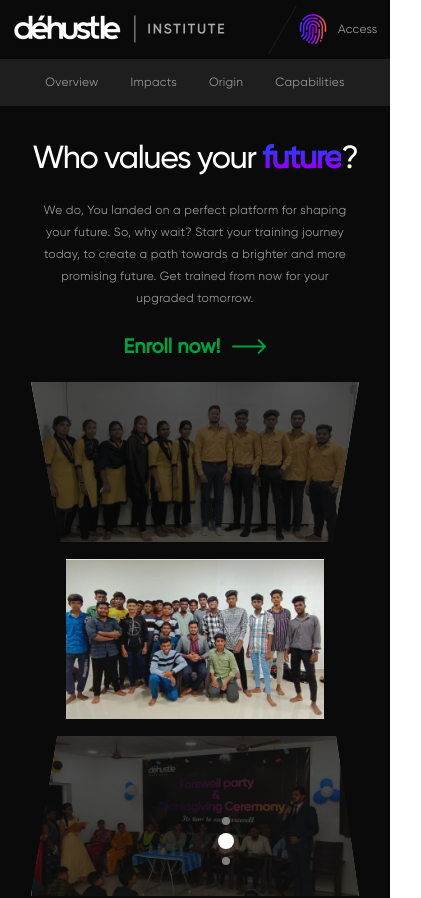
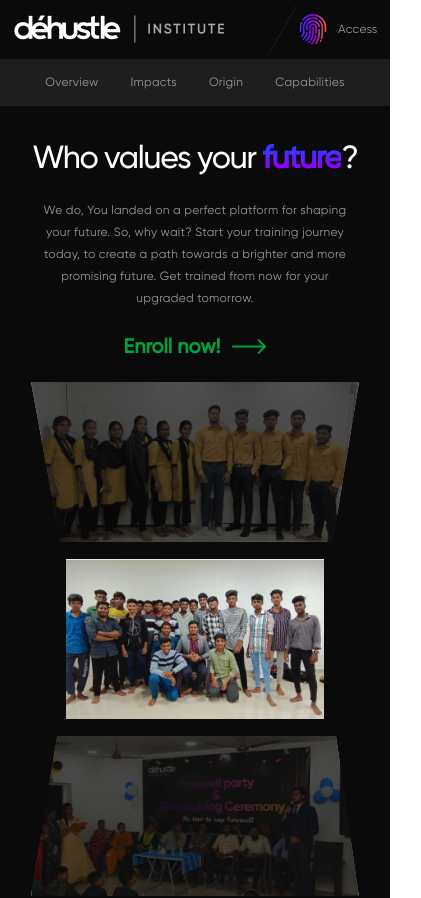
Before and after one commit to chieftain-defutura/main-lander, a React (Create React App) app: page / in a window 390 px wide. Shown: the top 898 px of the page, 421 px wide, since content can reach past the window. Built offline with nearby package versions, Linux system fonts and the light colour scheme.

Commit message:
chore: hero updated

```diff
--- a/src/components/Slider/HeroSlider/HeroSlider.scss
+++ b/src/components/Slider/HeroSlider/HeroSlider.scss
@@ -11,6 +11,9 @@
     flex-direction: column;
     align-items: center;
     cursor: pointer;
+    @media (max-width: 420px) {
+      display: none;
+    }
   }
   .heroslider-wrapper {
     display: flex;
--- a/src/index.scss
+++ b/src/index.scss
@@ -30,7 +30,7 @@ body {
   scroll-behavior: smooth;
 }
 .mx {
-  max-width: 1500px;
+  max-width: 2000px;
   width: 100%;
   margin: 0 auto;
 }
```
Also changed, not shown: src/components/Slider/HeroSlider/index.tsx (+32 -64 lines).
